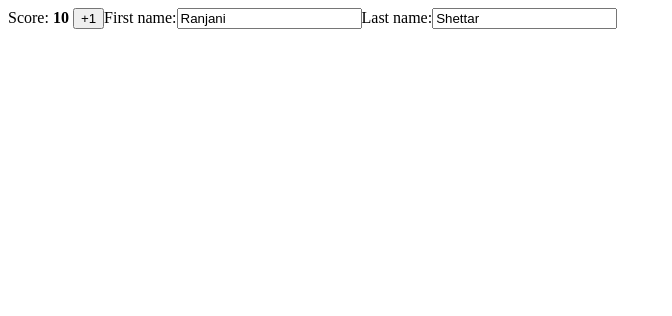
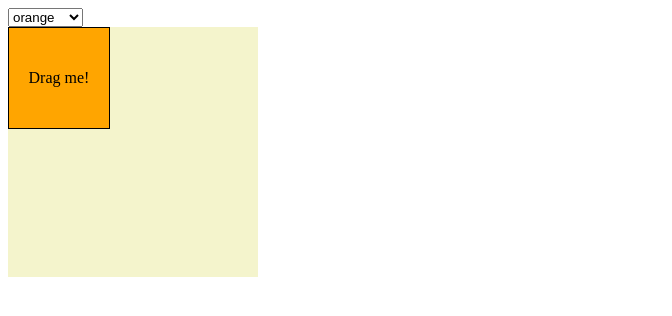
Before and after one commit to vladislav0sidorov/Solution-for-university, a React (Vite) app: page / in a window 1280 px wide. Shown: the top 316 px of the page, without its empty margins (0-672 px from the left). Built offline with nearby package versions, Linux system fonts and the light colour scheme.

Commit message:
2_6_2 Find and fix the mutation

```diff
--- a/src/App.tsx
+++ b/src/App.tsx
@@ -1,59 +1,57 @@
-// 2_6_1 Fix incorrect state updates
+// 2_6_2 Find and fix the mutation
 /*
-    В этом задании вам предстоит реализовать крошечную часть React с нуля! Это не так сложно, как кажется.
+    Имеется перетаскиваемый ящик на статичном фоне. Вы можете изменить цвет поля с помощью кнопки select.
 
-    Посмотрите результат работы программы. Обратите внимание, что в ней показаны четыре тестовых случая. Они соответствуют примерам, которые вы видели ранее на этой странице. Ваша задача — реализовать функцию getFinalState так, чтобы она возвращала правильный результат для каждого из этих случаев. Если вы реализуете функцию правильно, все четыре теста должны пройти.
+    Но есть ошибка. Если сначала переместить ящик, а затем изменить его цвет, фон (который не должен двигаться!) "перепрыгнет" на позицию ящика. Но этого не должно произойти: параметр position у Background установлен в initialPosition, что равно { x: 0, y: 0 }. Почему фон перемещается после изменения цвета?
 
-    Вы получите два аргумента: baseState — начальное состояние (например, 0), и queue — массив, содержащий смесь чисел (например, 5) и функций обновления (например, n => n + 1) в порядке их добавления.
-
-    Ваша задача — вернуть конечное состояние, точно такое же, как в тестах на странице с результатом работы программы!
+    Найдите ошибку и исправьте ее.
 */
 
 import { useState, ChangeEvent } from 'react'
+import Background from './Background'
+import Box from './Box'
 
-export default function Scoreboard() {
-  const [player, setPlayer] = useState({
-    firstName: 'Ranjani',
-    lastName: 'Shettar',
-    score: 10
+export type Position = { x: number; y: number }
+
+const initialPosition = {
+  x: 0,
+  y: 0
+}
+
+export default function Canvas() {
+  const [shape, setShape] = useState({
+    color: 'orange',
+    position: initialPosition
   })
 
-  function handlePlusClick() {
-    // Используем setPlayer для иммутабельного обновления состояния
-    setPlayer({
-      ...player,
-      score: player.score + 1
+  function handleMove(dx: number, dy: number) {
+    setShape({
+      ...shape,
+      position: {
+        x: shape.position.x + dx,
+        y: shape.position.y + dy
+      }
     })
   }
 
-  function handleFirstNameChange(e: ChangeEvent<HTMLInputElement>) {
-    setPlayer({
-      ...player,
-      firstName: e.target.value
-    })
-  }
-
-  function handleLastNameChange(e: ChangeEvent<HTMLInputElement>) {
-    // Добавляем spread оператор чтобы сохранить все поля
-    setPlayer({
-      ...player,
-      lastName: e.target.value
+  function handleColorChange(e: ChangeEvent<HTMLSelectElement>) {
+    setShape({
+      ...shape,
+      color: e.target.value
     })
   }
 
   return (
     <>
-      <label>
-        Score: <b>{player.score}</b> <button onClick={handlePlusClick}>+1</button>
-      </label>
-      <label>
-        First name:
-        <input value={player.firstName} onChange={handleFirstNameChange} />
-      </label>
-      <label>
-        Last name:
-        <input value={player.lastName} onChange={handleLastNameChange} />
-      </label>
+      <select value={shape.color} onChange={handleColorChange}>
+        <option value="orange">orange</option>
+        <option value="lightpink">lightpink</option>
+        <option value="aliceblue">aliceblue</option>
+      </select>
+      <Background position={initialPosition} />
+      <Box color={shape.color} position={shape.position} onMove={handleMove}>
+        Drag me!
+      </Box>
     </>
   )
 }
--- /dev/null
+++ b/src/Background.tsx
@@ -0,0 +1,18 @@
+import { Position } from './App'
+
+export default function Background({ position }: { position: Position }) {
+  return (
+    <div
+      style={{
+        position: 'absolute',
+        transform: `translate(
+        ${position.x}px,
+        ${position.y}px
+    )`,
+        width: 250,
+        height: 250,
+        backgroundColor: 'rgba(200, 200, 0, 0.2)'
+      }}
+    />
+  )
+}
--- /dev/null
+++ b/src/Box.tsx
@@ -0,0 +1,65 @@
+import { useState } from 'react'
+import { Position } from './App'
+
+export default function Box({
+  children,
+  color,
+  position,
+  onMove
+}: {
+  children: React.ReactNode
+  color: string
+  position: Position
+  onMove(dx: number, dy: number): void
+}) {
+  const [lastCoordinates, setLastCoordinates] = useState<Position | null>(null)
+
+  function handlePointerDown(e: any) {
+    e.target.setPointerCapture(e.pointerId)
+    setLastCoordinates({
+      x: e.clientX,
+      y: e.clientY
+    })
+  }
+
+  function handlePointerMove(e: any) {
+    if (lastCoordinates) {
+      setLastCoordinates({
+        x: e.clientX,
+        y: e.clientY
+      })
+      const dx = e.clientX - lastCoordinates.x
+      const dy = e.clientY - lastCoordinates.y
+      onMove(dx, dy)
+    }
+  }
+
+  function handlePointerUp(e: any) {
+    setLastCoordinates(null)
+  }
+
+  return (
+    <div
+      onPointerDown={handlePointerDown}
+      onPointerMove={handlePointerMove}
+      onPointerUp={handlePointerUp}
+      style={{
+        width: 100,
+        height: 100,
+        cursor: 'grab',
+        backgroundColor: color,
+        position: 'absolute',
+        border: '1px solid black',
+        display: 'flex',
+        justifyContent: 'center',
+        alignItems: 'center',
+        transform: `translate(
+        ${position.x}px,
+        ${position.y}px
+        )`
+      }}
+    >
+      {children}
+    </div>
+  )
+}
```
